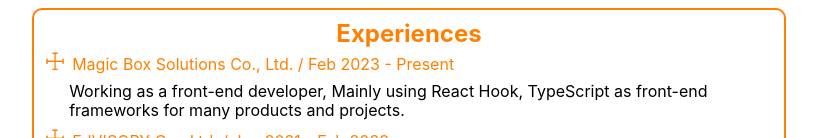
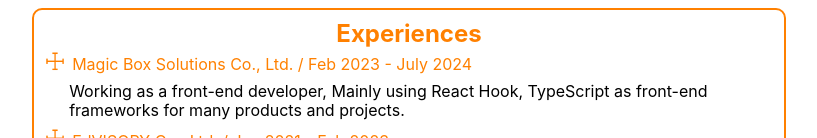
Before and after one commit to poomktn/poomktn-profile-react, a React (Create React App) app: page / in a window 1280 px wide. Shown: the part 765-903 px from the top of the page, without its empty margins (231-1048 px from the left). Built offline with nearby package versions, Linux system fonts and the light colour scheme.

Commit message:
update CV

```diff
--- a/src/components/ExperienceBox.tsx
+++ b/src/components/ExperienceBox.tsx
@@ -6,7 +6,7 @@
 }
 const exp: ExperienceProps[] = [
   {
-    li: 'Magic Box Solutions Co., Ltd. / Feb 2023 - Present',
+    li: 'Magic Box Solutions Co., Ltd. / Feb 2023 - July 2024',
     txt: 'Working as a front-end developer, Mainly using React Hook, TypeScript as front-end frameworks for many products and projects',
   },
   {
```
